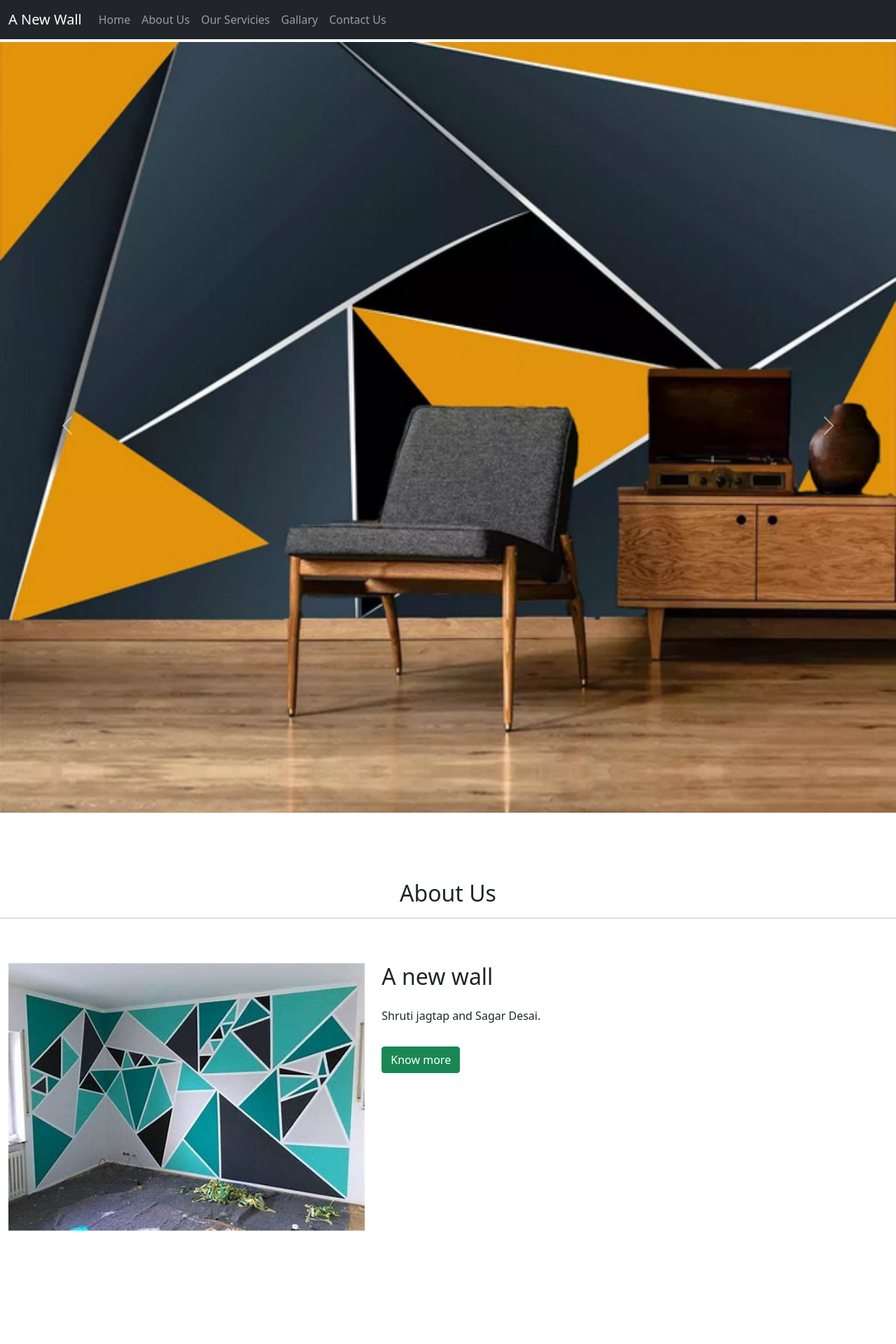
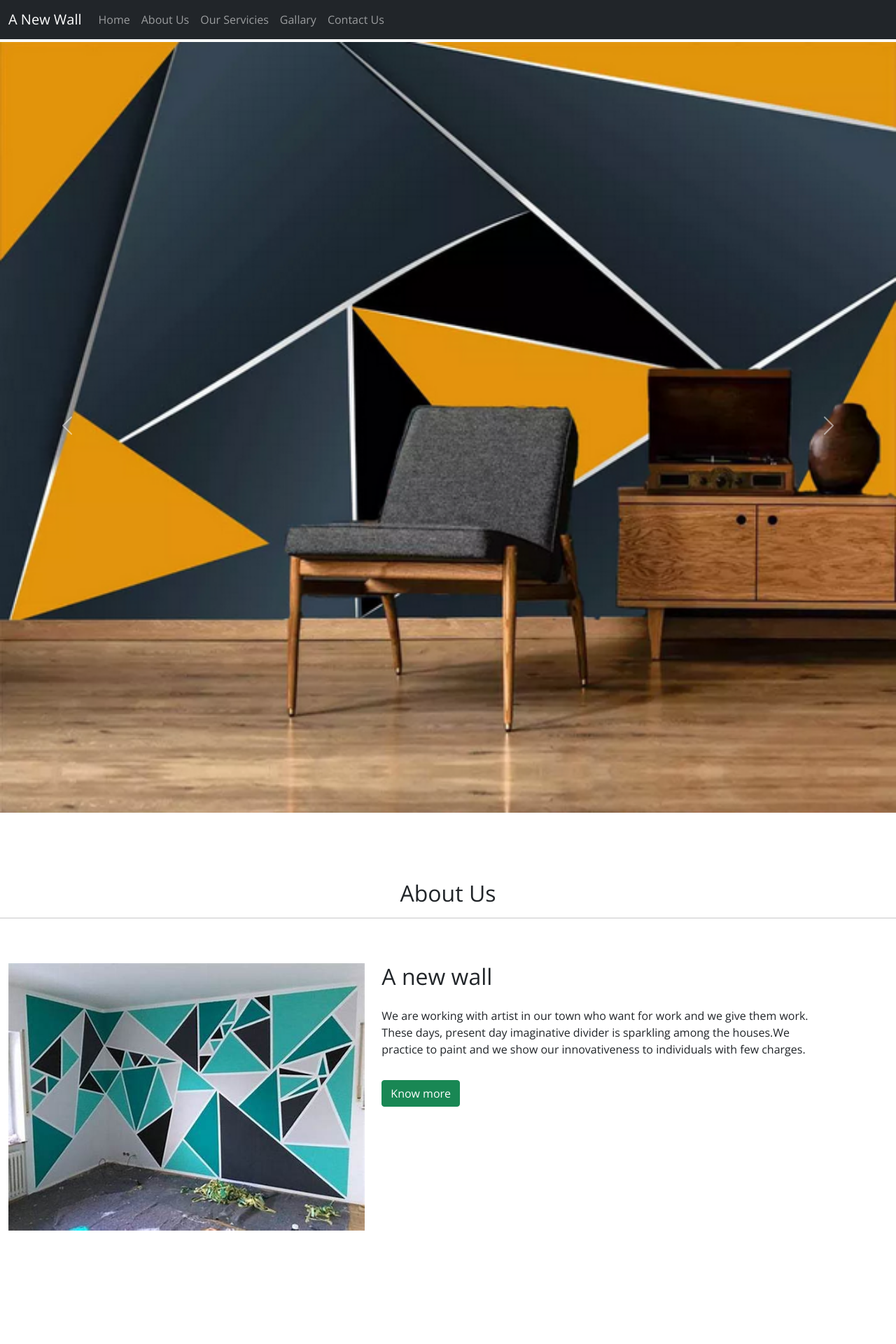
Before and after one commit to Sagardesai13/Anewwall, a PHP site: page / in a window 1280 px wide. Shown: the top 1920 px of the page at 70% size. Run offline with PHP 8.4, Linux system fonts and the light colour scheme.

Commit message:
Working fine

```diff
--- a/Simplewall.php
+++ b/Simplewall.php
@@ -11,6 +11,7 @@
         integrity="sha384-KyZXEAg3QhqLMpG8r+8fhAXLRk2vvoC2f3B09zVXn8CA5QIVfZOJ3BCsw2P0p/We" crossorigin="anonymous">
     <link rel="stylesheet" href="style.css">
 
+<link href="https://fonts.googleapis.com/css2?family=Open+Sans&display=swap" rel="stylesheet">
 
     <script src="https://ajax.googleapis.com/ajax/libs/jquery/3.5.1/jquery.min.js"></script>
     <script src="https://cdnjs.cloudflare.com/ajax/libs/popper.js/1.16.0/umd/popper.min.js"></script>
--- a/artisticwall.php
+++ b/artisticwall.php
@@ -11,6 +11,7 @@
          integrity="sha384-KyZXEAg3QhqLMpG8r+8fhAXLRk2vvoC2f3B09zVXn8CA5QIVfZOJ3BCsw2P0p/We" crossorigin="anonymous">
      <link rel="stylesheet" href="style.css">
 
+<link href="https://fonts.googleapis.com/css2?family=Open+Sans&display=swap" rel="stylesheet">
 
      <script src="https://ajax.googleapis.com/ajax/libs/jquery/3.5.1/jquery.min.js"></script>
      <script src="https://cdnjs.cloudflare.com/ajax/libs/popper.js/1.16.0/umd/popper.min.js"></script>
--- a/decorative.php
+++ b/decorative.php
@@ -10,6 +10,7 @@
     <link href="https://cdn.jsdelivr.net/npm/bootstrap@5.1.0/dist/css/bootstrap.min.css" rel="stylesheet"
         integrity="sha384-KyZXEAg3QhqLMpG8r+8fhAXLRk2vvoC2f3B09zVXn8CA5QIVfZOJ3BCsw2P0p/We" crossorigin="anonymous">
     <link rel="stylesheet" href="style.css">
+<link href="https://fonts.googleapis.com/css2?family=Open+Sans&display=swap" rel="stylesheet">
 
 
     <script src="https://ajax.googleapis.com/ajax/libs/jquery/3.5.1/jquery.min.js"></script>
--- a/index.php
+++ b/index.php
@@ -11,6 +11,7 @@
     <link href="https://cdn.jsdelivr.net/npm/bootstrap@5.1.0/dist/css/bootstrap.min.css" rel="stylesheet"
         integrity="sha384-KyZXEAg3QhqLMpG8r+8fhAXLRk2vvoC2f3B09zVXn8CA5QIVfZOJ3BCsw2P0p/We" crossorigin="anonymous">
     <link rel="stylesheet" href="style.css">
+<link href="https://fonts.googleapis.com/css2?family=Open+Sans&display=swap" rel="stylesheet">
 
 
     <script src="https://ajax.googleapis.com/ajax/libs/jquery/3.5.1/jquery.min.js"></script>
@@ -98,9 +99,9 @@
 
                 <div class="col-lg-6 col-md-6 col-12">
                     <h2>A new wall</h2>
-                    <p class="py-3"> Shruti jagtap and Sagar Desai.
+                    <p class="py-3"> We are working with artist in our town who want for work and we give them work. These days, present day imaginative divider is sparkling among the houses.We practice to paint and we show our innovativeness to individuals with few charges.
                     <p>
-                        <a href="about/php" class="btn btn-success"> Know more </a>
+                        <a href="aboutus.php" class="btn btn-success"> Know more </a>
                 </div>
             </div>
 
--- a/style.css
+++ b/style.css
@@ -1,7 +1,9 @@
 *{
   margin: 0;
   padding: 0;
-  box-sizing: border-box;;
+  box-sizing: border-box;
+  font-family: 'Open Sans', sans-serif;
+
 }
 
 .carousel-inner img {
```
